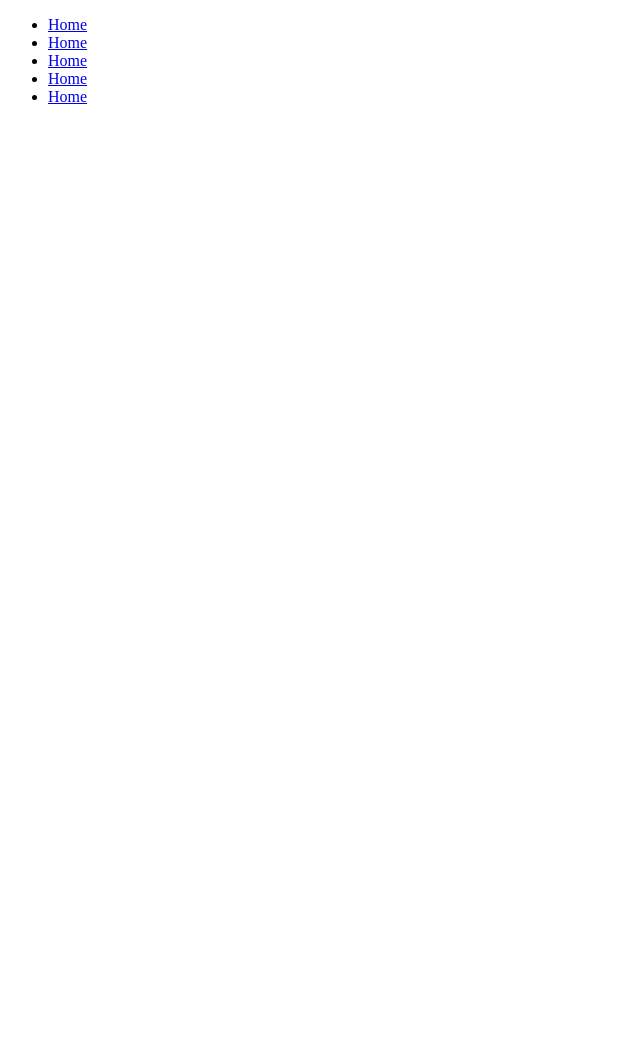
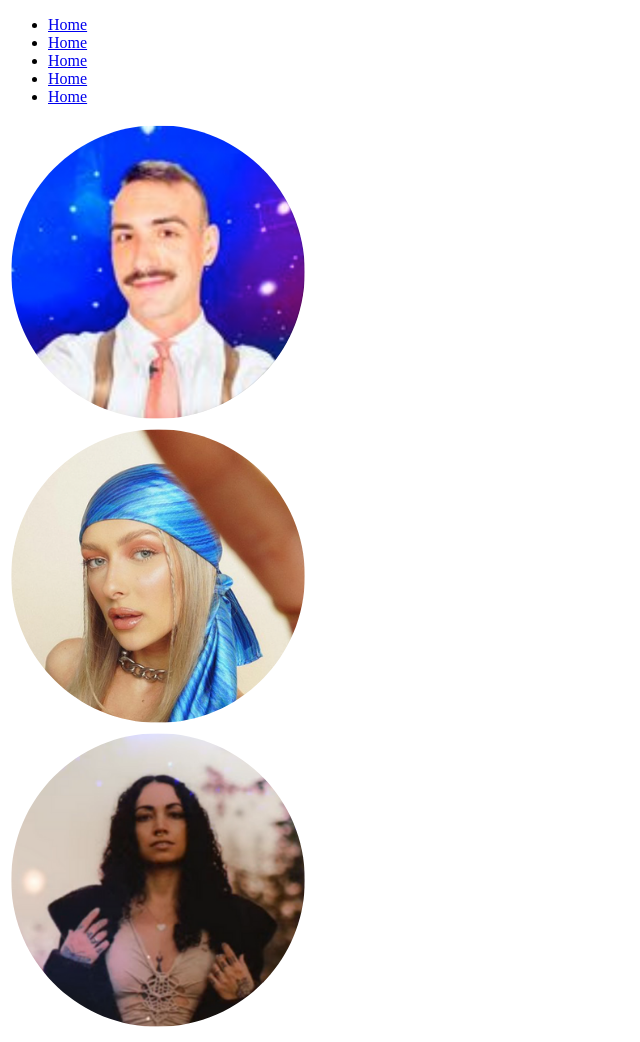
Before and after one commit to babunewgit1/git_branch, a plain HTML site: page index.html in a window 1280 px wide. Shown: the whole page, without its empty margins (0-640 px from the left). Before the commit the page ends 800 px from the top, so only its background shows below. Drawn offline with Linux system fonts and the light colour scheme.

Commit message:
this is form add_img branch

```diff
--- a/index.html
+++ b/index.html
@@ -18,6 +18,18 @@
          <li><a href="#">Home</a></li>
       </ul>
    </header>
+
+   <div class="add_img">
+      <div class="img">
+         <img src="img/person1.png" alt="">
+      </div>
+      <div class="img">
+         <img src="img/person2.png" alt="">
+      </div>
+      <div class="img">
+         <img src="img/person3.png" alt="">
+      </div>
+   </div>
 </body>
 
 </html>
```
